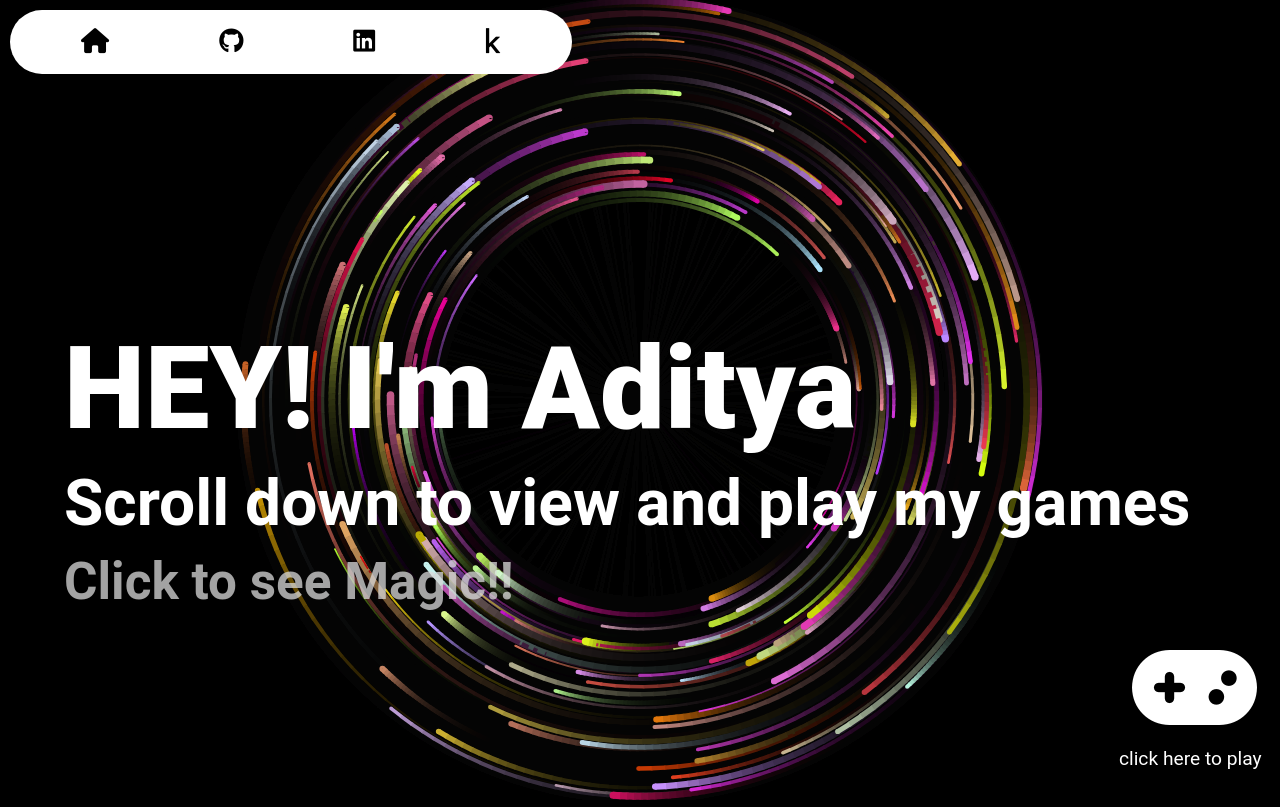
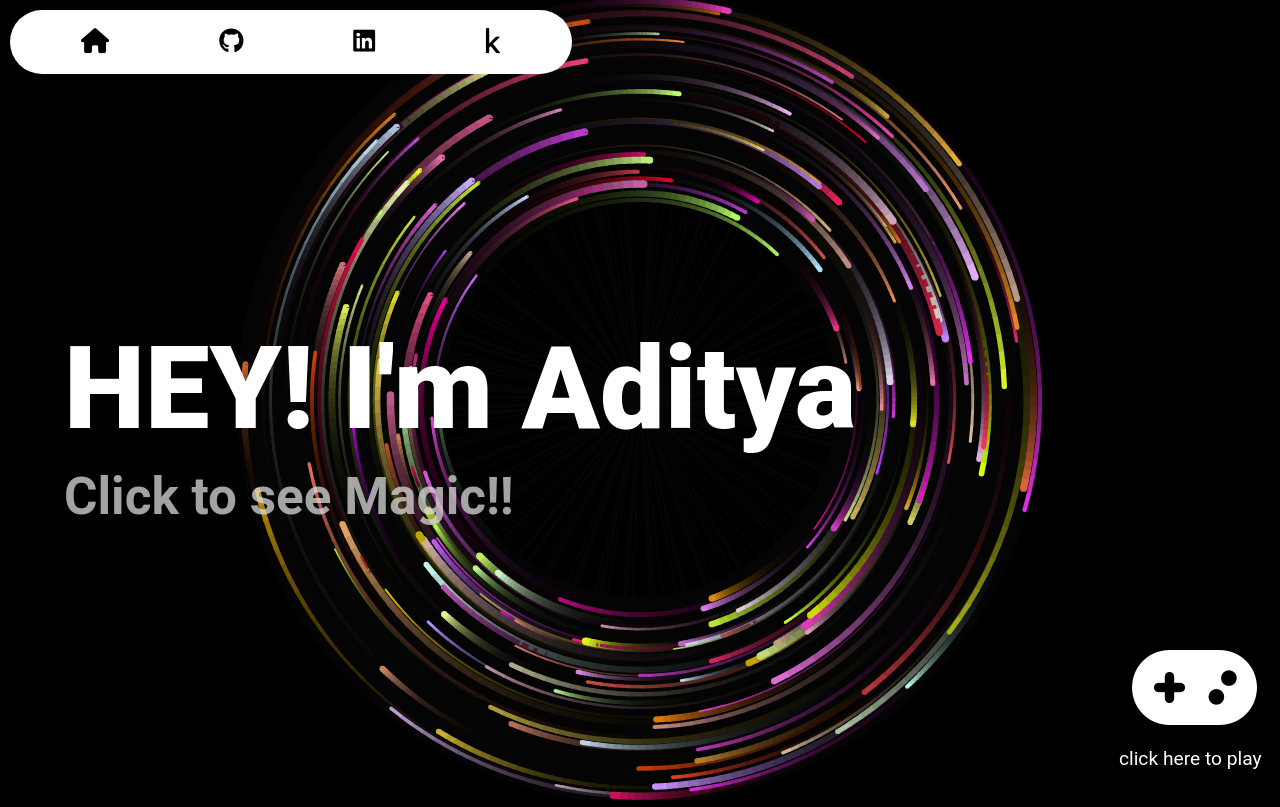
Before and after one commit to adi112100/my_website_django, a Django app: page /livegame/ in a window 1280 px wide. Run offline with Django 3.2, Linux system fonts and the light colour scheme; some libraries are stand-ins or nearby versions.

Commit message:
edited game page

```diff
--- a/templates/project1.html
+++ b/templates/project1.html
@@ -134,7 +134,6 @@
     </div>
     <div class="abc">
         <h1>HEY! I'm Aditya</h1>
-        <h2>Scroll down to view and play my games</h2>
         <h3>Click to see Magic!!</h3>
     </div>
 
```
